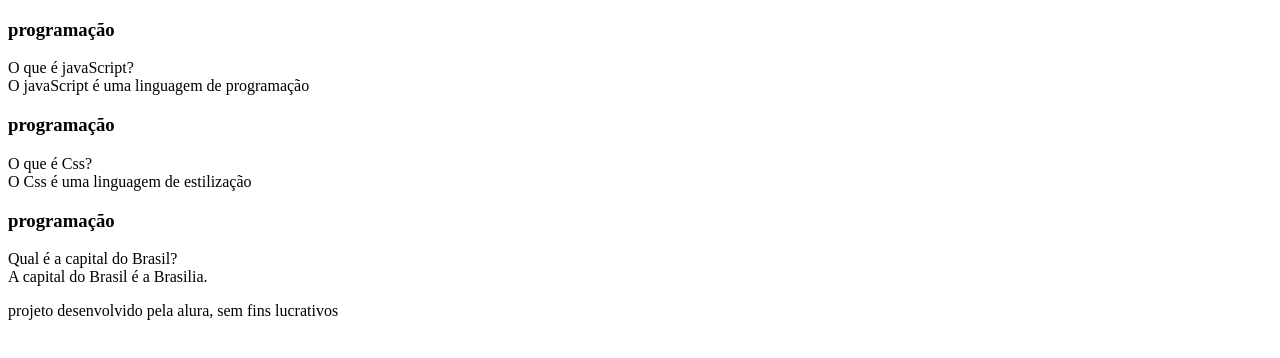
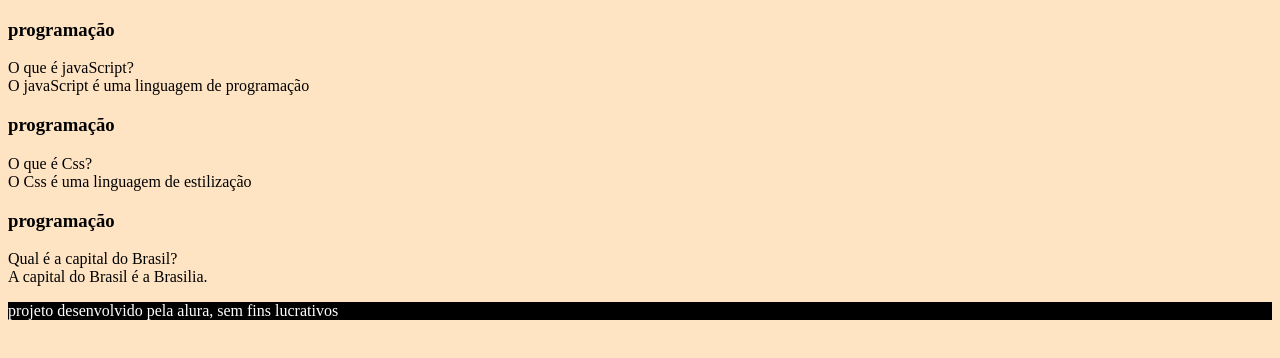
Before and after one commit to luanaerica/flash-card, a plain HTML site: page index.html in a window 1280 px wide. Drawn offline with Linux system fonts and the light colour scheme; files whose address does not match are found by name.

Commit message:
Add files via upload

```diff
--- a/index.html
+++ b/index.html
@@ -4,7 +4,7 @@
     <meta charset="UTF-8">
     <meta http-equiv="X-UA-Compatible" content="IE=edge">
     <meta name="viewport" content="width=device-width, initial-scale=1.0">
-    <link rel="stylesheet" href=" assets/style.css">
+    <link rel="stylesheet" href="/home/escola/Área de Trabalho/flash-card-main/style.css">
     <title>flashcard</title>
 </head>
 <body>
```
